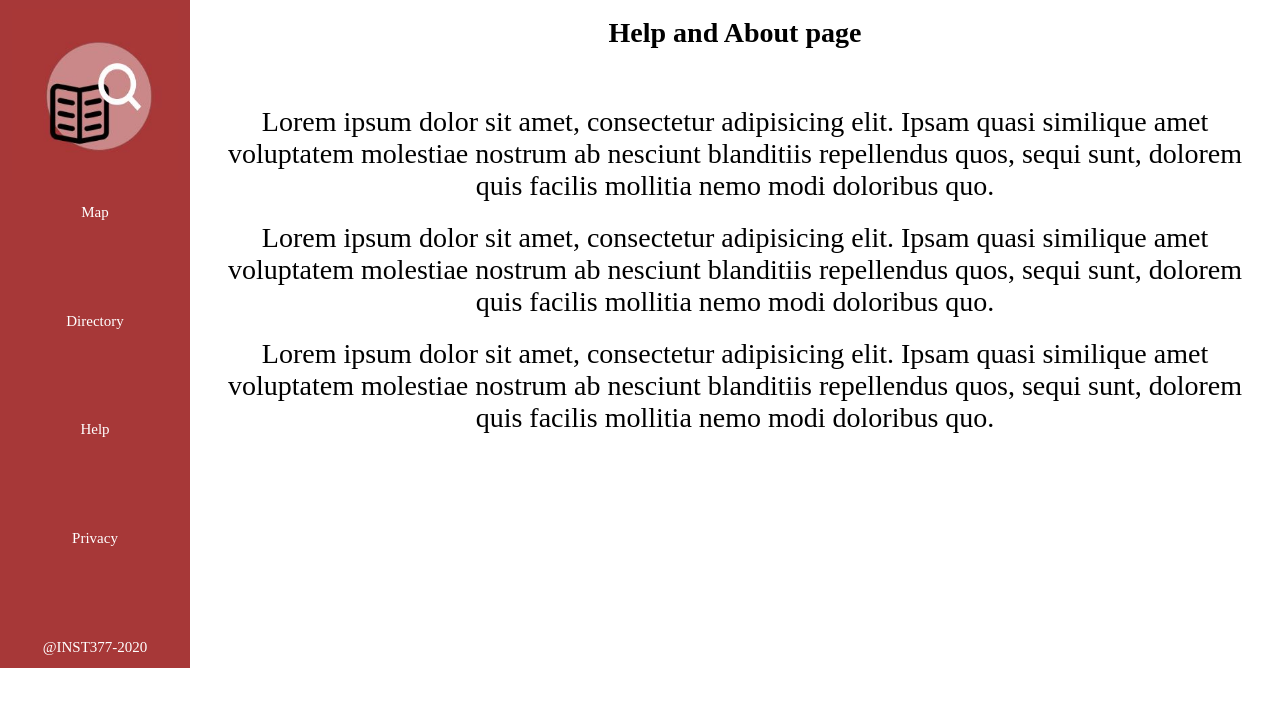
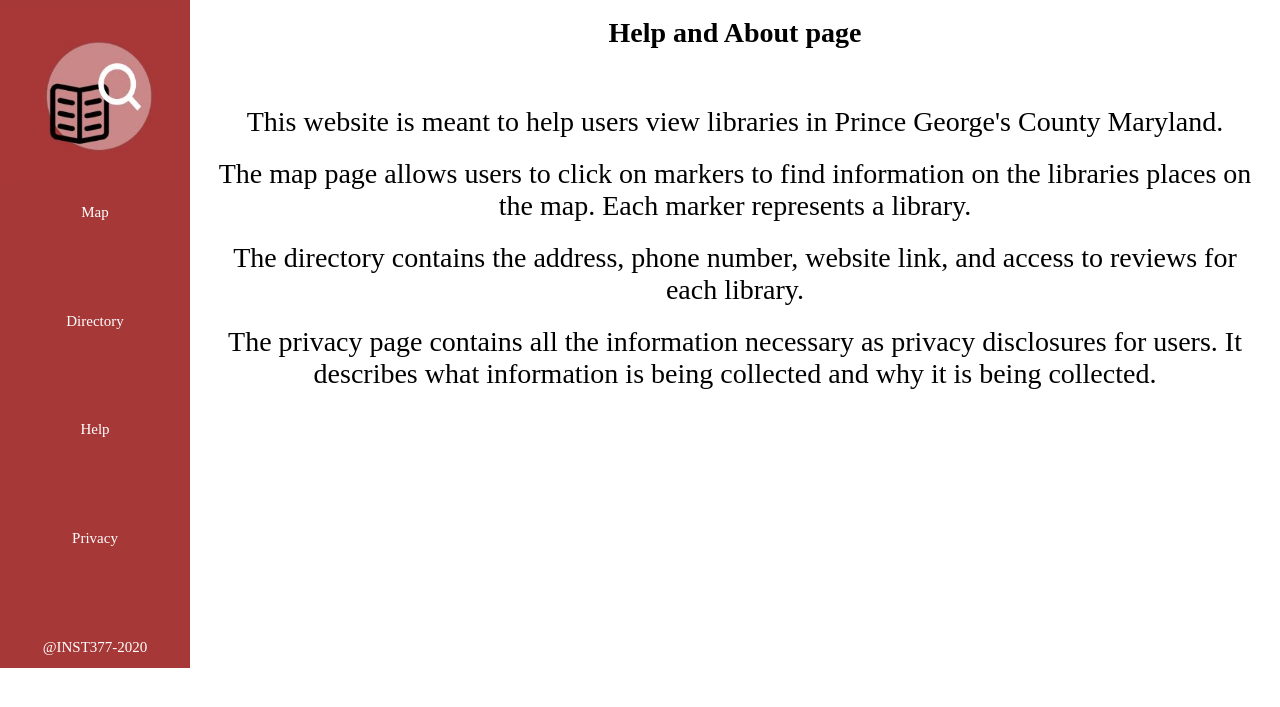
Before and after one commit to Olasunbo/inst377team5.github.io, a website: page group_project/public/pages/help.html in a window 1280 px wide. Shown: the part 83-790 px from the top of the page. Drawn offline with nearby package versions, Linux system fonts and the light colour scheme.

Commit message:
Update help.html

```diff
--- a/group_project/public/pages/help.html
+++ b/group_project/public/pages/help.html
@@ -26,17 +26,15 @@
 
     <div class="component">
       <p><b>Help and About page</b></p><br>
-      <p>Lorem ipsum dolor sit amet, consectetur adipisicing elit. Ipsam quasi similique
-        amet voluptatem molestiae nostrum ab nesciunt blanditiis repellendus quos, sequi sunt,
-        dolorem quis facilis mollitia nemo modi doloribus quo.
+      <p>This website is meant to help users view libraries in Prince George's County Maryland.
       </p>
-      <p>Lorem ipsum dolor sit amet, consectetur adipisicing elit. Ipsam quasi similique
-        amet voluptatem molestiae nostrum ab nesciunt blanditiis repellendus quos, sequi sunt,
-        dolorem quis facilis mollitia nemo modi doloribus quo.
+      <p>The map page allows users to click on markers to find information on the libraries places on the map. Each marker represents
+          a library.
       </p>
-      <p>Lorem ipsum dolor sit amet, consectetur adipisicing elit. Ipsam quasi similique
-        amet voluptatem molestiae nostrum ab nesciunt blanditiis repellendus quos, sequi sunt,
-        dolorem quis facilis mollitia nemo modi doloribus quo.
+      <p>The directory contains the address, phone number, website link, and access to reviews for each library.
+      </p>
+      <p>The privacy page contains all the information necessary as privacy disclosures for users.
+          It describes what information is being collected and why it is being collected.
       </p>
     </div>
   </body>
```
